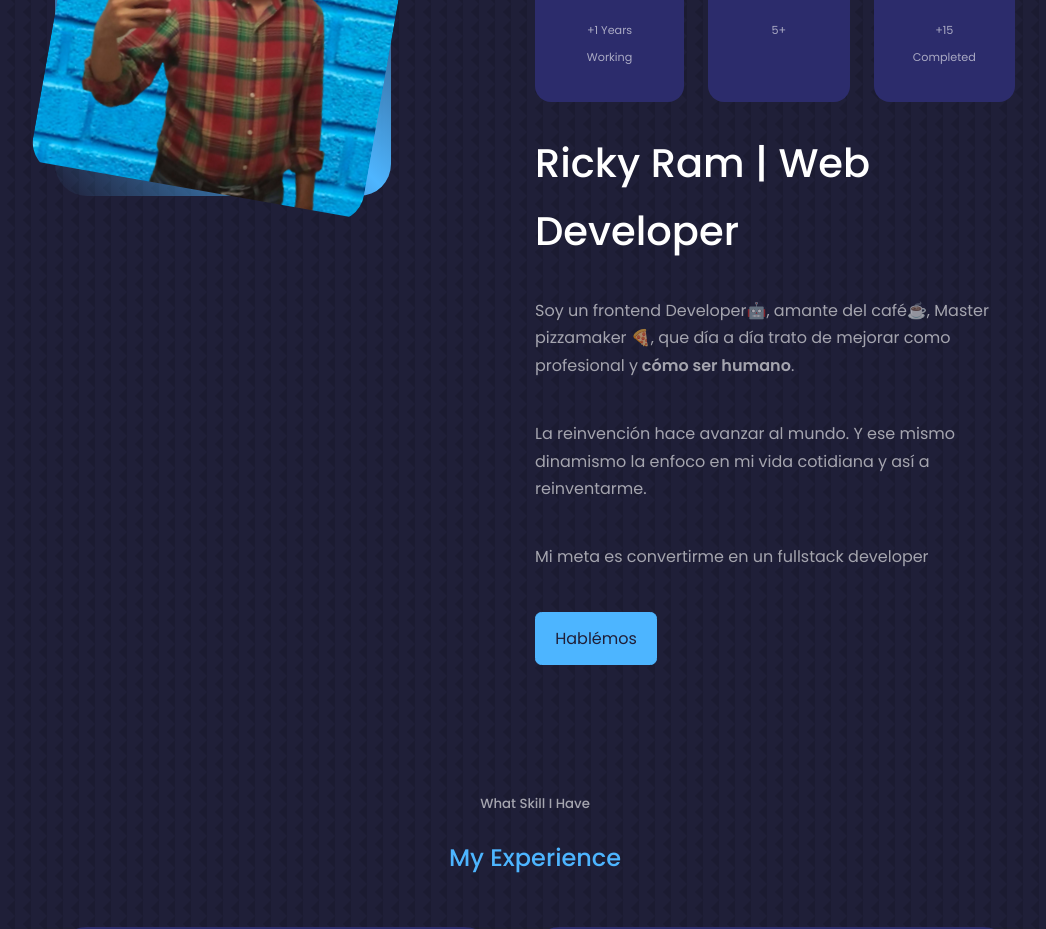
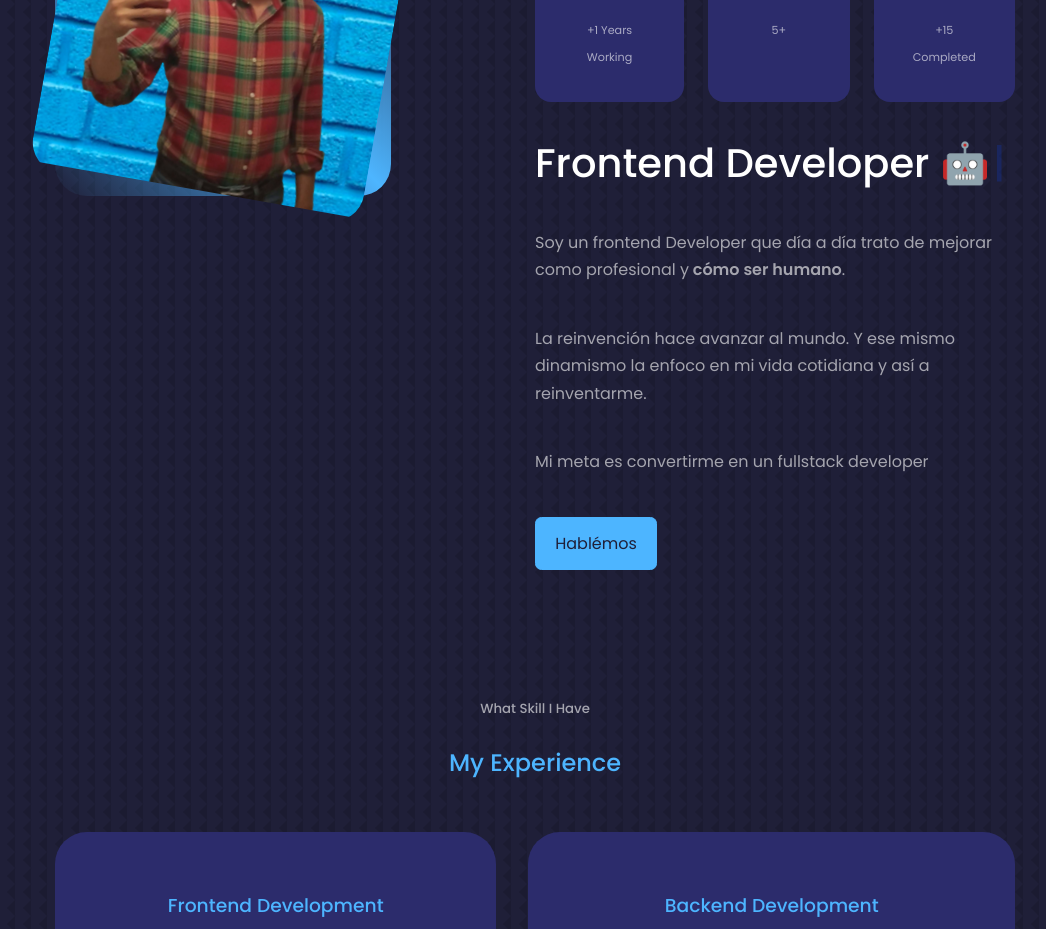
Before and after one commit to ricardormeza/plantilla-uno, a React (Vite) app: page / in a window 1280 px wide. Shown: the part 1180-2109 px from the top of the page, without its empty margins (105-1151 px from the left). Built offline with nearby package versions, Linux system fonts and the light colour scheme.

Commit message:
typewriter 🦖

```diff
--- a/package.json
+++ b/package.json
@@ -13,6 +13,7 @@
     "react-dom": "^18.0.0",
     "react-icons": "^4.4.0",
     "react-lazy-load-image-component": "^1.5.4",
+    "react-simple-typewriter": "^5.0.1",
     "swiper": "^8.2.2"
   },
   "devDependencies": {
--- a/src/components/about/About.jsx
+++ b/src/components/about/About.jsx
@@ -1,4 +1,5 @@
 import React, { Suspense } from 'react'
+import { Cursor, Typewriter, useTypewriter } from 'react-simple-typewriter'
 import about from './about.css'
 import Me from '../../assets/rrm-me.jpg'
 import {
@@ -10,6 +11,17 @@ import { LazyLoadImage } from 'react-lazy-load-image-component';
 import 'react-lazy-load-image-component/src/effects/blur.css'
 
 const About = () => {
+    const [text, count ] = useTypewriter({
+        words: [
+        `Hola, Soy Rick 🤪`,
+        "Frontend Developer 🤖",
+        "Amante del café ☕",
+        "Master pizzamaker 🍕",
+        "<Amante del Front 😍/>"
+    ],
+    loop: true,
+    delaySpeed: 2000,
+    })
     return (
         <main id='about' className='about'>
             <h5>Algo extra.</h5>
@@ -47,8 +59,11 @@ const About = () => {
                             <small>+15 Completed</small>
                         </article>
                     </div>
-                    <h1>Ricky Ram | Web Developer </h1>
-                    <p>Soy un frontend Developer🤖, amante del café☕, Master pizzamaker 🍕, que día a día trato de mejorar como profesional y<strong> cómo ser humano</strong>.</p>
+                    <h1>
+                        <span>{text}</span>
+                        <Cursor cursorColor='#0a45f7' />
+                    </h1>
+                    <p>Soy un frontend Developer que día a día trato de mejorar como profesional y<strong> cómo ser humano</strong>.</p>
                     <p>La reinvención hace avanzar al mundo. Y ese mismo dinamismo la enfoco en mi vida cotidiana y así a reinventarme.</p>
                     <p>Mi meta es convertirme en un fullstack developer</p>
                     <a href="#contact" area-aria-label='Click to contact section' className='btn btn-primary'>Hablémos</a>
```
Also changed, not shown: 1 other file (tests, documents, lock files or other folders).
